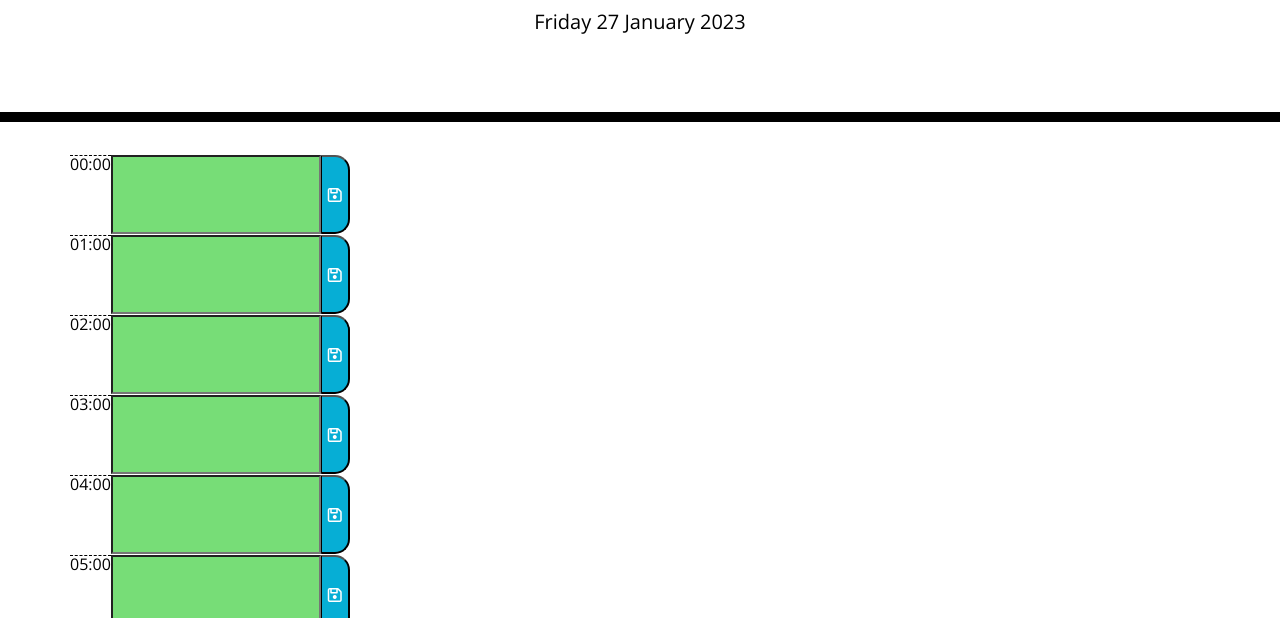
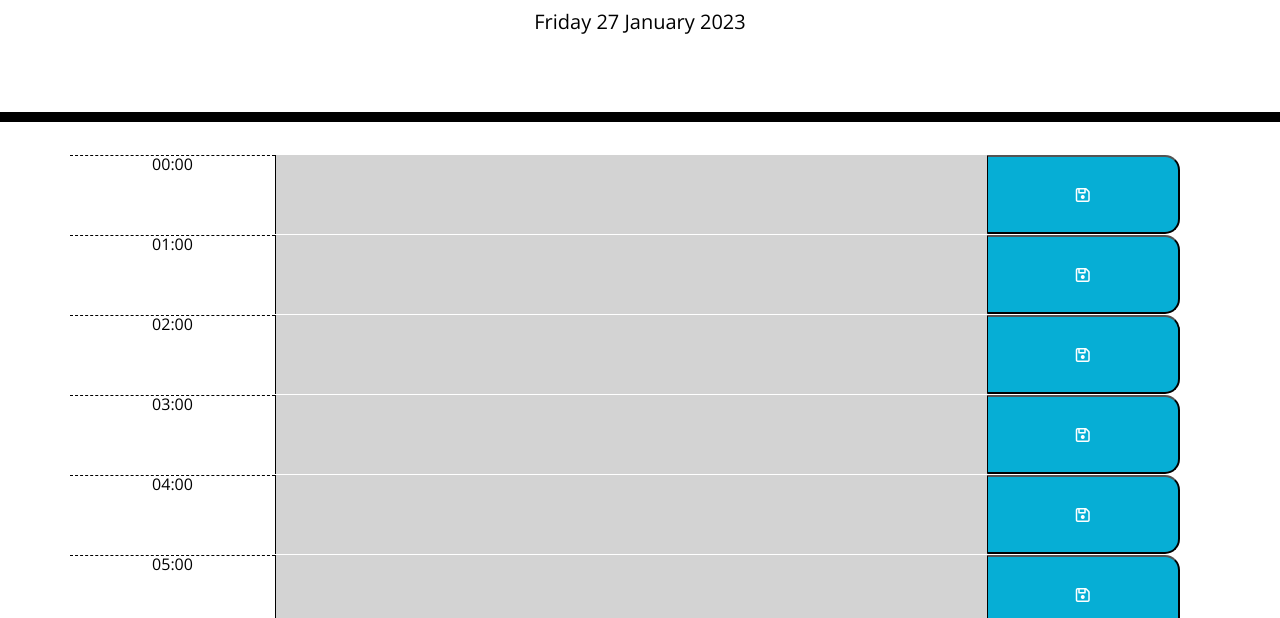
Before and after one commit to bowseruk/work-day-scheduler, a plain HTML site: page index.html in a window 1280 px wide. Shown: the part 182-800 px from the top of the page. Drawn offline with nearby package versions, Linux system fonts and the light colour scheme.

Commit message:
got button functionality started

```diff
--- a/assets/css/style.css
+++ b/assets/css/style.css
@@ -34,27 +34,33 @@ textarea {
   white-space: pre-wrap;
   height: 80px;
   border-top: 1px solid white;
+  width: 100%;
+  display: flex;
 }
 
 .hour {
   background-color: #ffffff;
   color: #000000;
   border-top: 1px dashed #000000;
+  flex-grow: 1;
 }
 
 .past {
   background-color: #d3d3d3;
   color: white;
+  flex-grow: 3;
 }
 
 .present {
   background-color: #ff6961;
   color: white;
+  flex-grow: 3;
 }
 
 .future {
   background-color: #77dd77;
   color: white;
+  flex-grow: 3;
 }
 
 .saveBtn {
@@ -63,6 +69,7 @@ textarea {
   border-bottom-right-radius: 15px;
   background-color: #06aed5;
   color: white;
+  flex-grow: 1;
 }
 
 .saveBtn i:hover {
--- a/assets/js/script.js
+++ b/assets/js/script.js
@@ -10,17 +10,20 @@ for (let i = 0; i < 24; i++) {
     let div = $('<div>');
     div.text(`${String(i).padStart(2,'0')}:00`);
     div.addClass("hour");
-    let input = $('<input>');
+    let input = $('<textarea>');
     if (dayjs().get('h') > i) {
+        input.addClass("past");
+    } else if (dayjs().get('h') < i) {
         input.addClass("future");
-    } else if (dayjs().get('h') < i) {
-        input.addClass("past");
     } else {
         input.addClass("present");
     }
-
+    input.attr("data-hour", i)
+    input.attr("id", `${i}-note`)
     let button = $('<button>');
     button.addClass("saveBtn");
+    button.attr("data-hour", i);
+    button.on("click", saveNote)
     let logo = $('<i>');
     logo.addClass("fa-regular fa-floppy-disk")
     button.append(logo);
@@ -30,3 +33,10 @@ for (let i = 0; i < 24; i++) {
     timeblock.addClass('time-block row');
     $('.container').append(timeblock);
 }
+
+function saveNote(event) {
+    console.log($(this).attr("data-hour"));
+    id = $(this).attr("data-hour");
+    value = $(`#${id}-note`).val();
+    console.log(value);
+}
```
